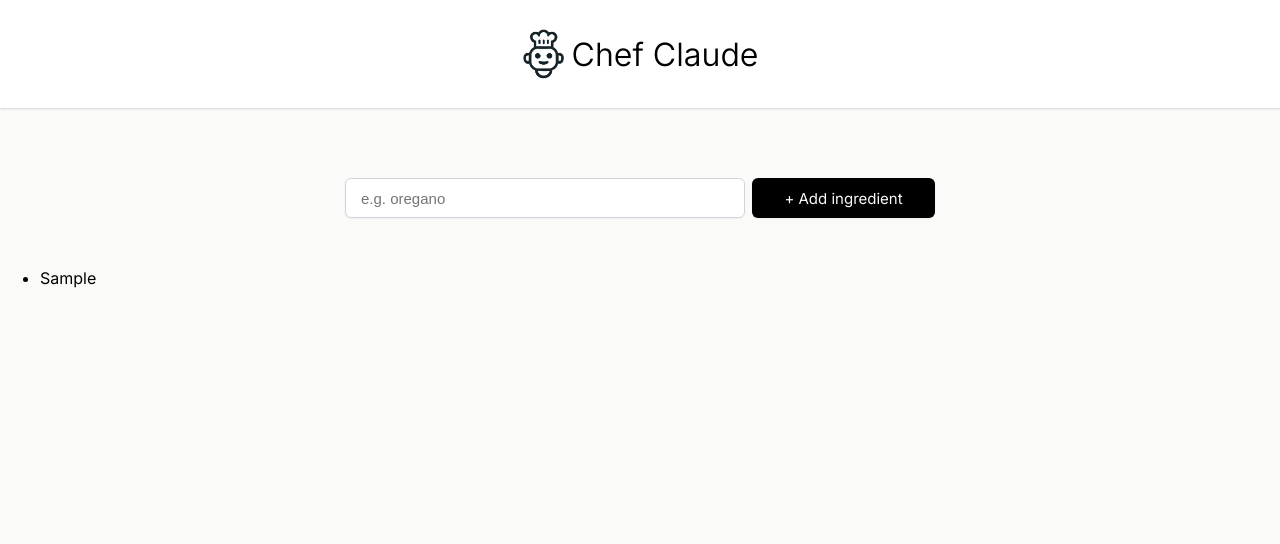
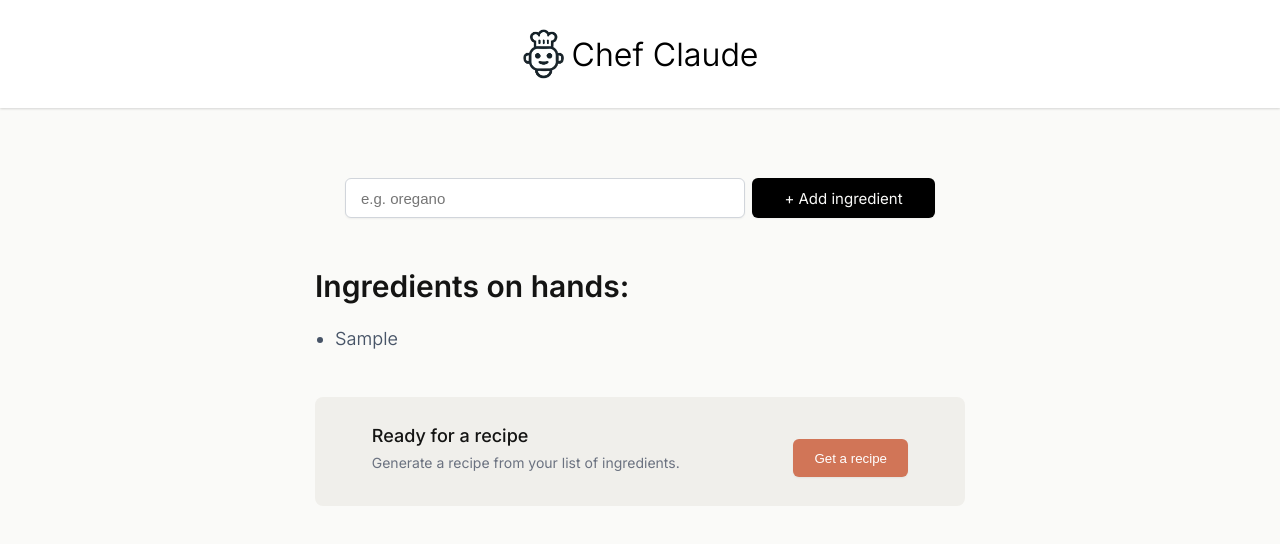
Before and after one commit to zowaa/React_Scrimba, a React (Vite) app in the folder react_state/: page / in a window 1280 px wide. Both pictures are taken after typing "Sample" into the empty fields and a click on the button "+ Add ingredient". Shown: the top 544 px of the page. Built offline with nearby package versions, Linux system fonts and the light colour scheme.

Commit message:
Chef Claude - conditional rendering challenge1

```diff
--- a/react_state/src/components/Main.tsx
+++ b/react_state/src/components/Main.tsx
@@ -18,11 +18,25 @@ export default function Form() {
         <input type="text" name="ingredient" placeholder="e.g. oregano" />
         <button>+ Add ingredient</button>
       </form>
-      <ul>
-        {ingredients.map((item) => (
-          <li key={item}>{item}</li>
-        ))}
-      </ul>
+      {ingredients.length != 0 && (
+        <section className="ingredient_section">
+          <h1>Ingredients on hands:</h1>
+          <ul>
+            {ingredients.map((item) => (
+              <li key={item}>{item}</li>
+            ))}
+          </ul>
+          <div className="get_recipe">
+            <div className="container">
+              <span className="p1">Ready for a recipe</span>
+              <span className="p2">
+                Generate a recipe from your list of ingredients.
+              </span>
+            </div>
+            <button>Get a recipe</button>
+          </div>
+        </section>
+      )}
     </main>
   );
 }
--- a/react_state/src/index.css
+++ b/react_state/src/index.css
@@ -60,3 +60,70 @@ header > span {
   font-family: "Inter";
   box-shadow: 0px 1px 2px 0px #0000000d;
 }
+
+main {
+  display: flex;
+  flex-direction: column;
+  align-items: center;
+}
+
+.ingredient_section {
+  width: 650px;
+}
+
+.ingredient_section > h1 {
+  margin: 0;
+  margin-bottom: 24px;
+  font-weight: 600;
+  font-size: 30px;
+  color: #141413;
+}
+
+.ingredient_section > ul {
+  margin: 0;
+  margin-bottom: 48px;
+  padding-left: 20px;
+  color: #475467;
+  font-size: 18px;
+  font-weight: 350;
+}
+
+.ingredient_section > ul > li {
+  margin-bottom: 15px;
+}
+
+.get_recipe {
+  background: #f0efeb;
+  display: flex;
+  justify-content: space-around;
+  height: 109px;
+  border-radius: 8px;
+}
+
+.get_recipe > button {
+  margin-top: 42px;
+  width: 115px;
+  height: 38px;
+  background: #d17557;
+  color: white;
+  border-radius: 6px;
+  border: none;
+  box-shadow: 0px 1px 2px 0px #0000000d;
+}
+.p1 {
+  font-weight: 500;
+  font-size: 18px;
+  color: #141413;
+  margin-bottom: 8px;
+}
+
+.p2 {
+  font-size: 14px;
+  color: #6b7280;
+}
+
+.container {
+  display: flex;
+  flex-direction: column;
+  margin-top: 28px;
+}
```
